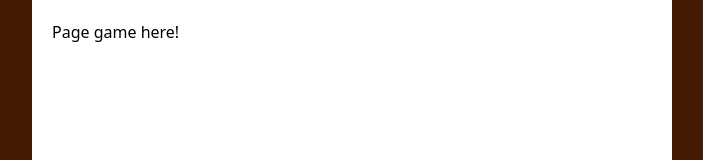
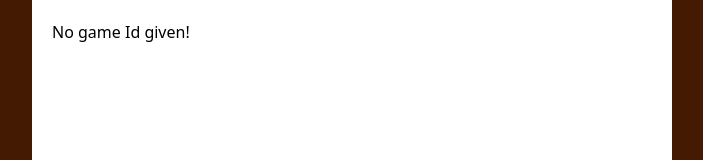
Before and after one commit to kallepronk/MYOAG, a SvelteKit app: page /game in a window 1280 px wide. Shown: the top 160 px of the page, without its empty margins (288-991 px from the left). Built offline with nearby package versions, Linux system fonts and the light colour scheme.

Commit message:
change game page file structure

```diff
--- a/src/routes/game/+page.svelte
+++ b/src/routes/game/+page.svelte
@@ -1 +1 @@
-Page game here!
+<p>No game Id given!</p>
```
Also changed, not shown: src/routes/game/[pageId]/+page.svelte (added).
